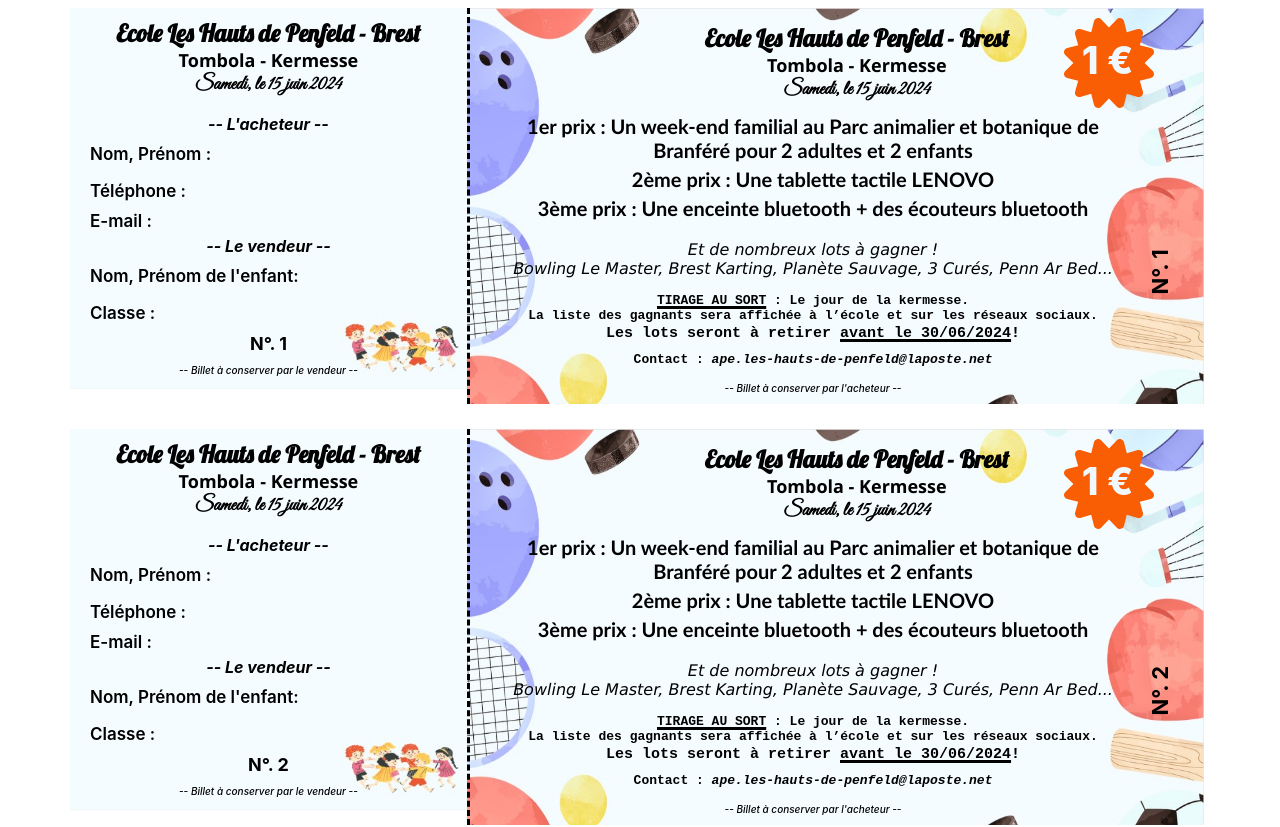
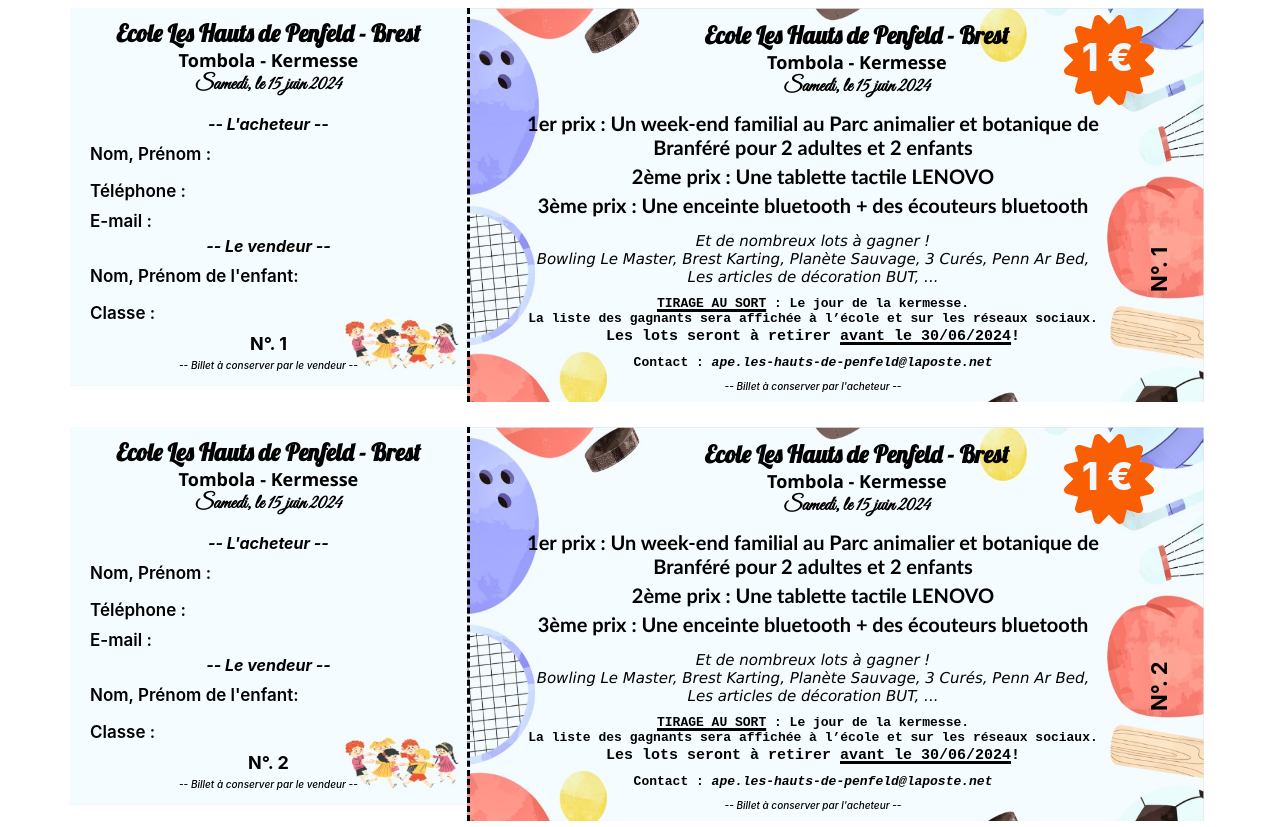
Before and after one commit to VSABernard/ticket-tombola, a React (Create React App) app: page / in a window 1280 px wide. Shown: the top 827 px of the page. Built offline with nearby package versions, Linux system fonts and the light colour scheme.

Commit message:
Add prizes subs - BUT

```diff
--- a/src/components/Form/Form.css
+++ b/src/components/Form/Form.css
@@ -39,7 +39,7 @@
 }
 
 .form-footer {
-    padding-bottom: 13px;
+    padding-bottom: 15px;
 }
 
 .form-number {
--- a/src/components/Infos/Infos.css
+++ b/src/components/Infos/Infos.css
@@ -13,7 +13,7 @@
 .head {
     display: flex;
     flex-direction: row;
-    margin-top: 15px;
+    margin-top: 12px;
 }
 
 .header-infos {
--- a/src/components/Infos/Infos.jsx
+++ b/src/components/Infos/Infos.jsx
@@ -2,7 +2,7 @@ import React from "react";
 import { FontAwesomeIcon } from '@fortawesome/react-fontawesome';
 import { faCertificate } from '@fortawesome/free-solid-svg-icons'
 import Header from "../Header/Header";
-import Price from "../Price/Price";
+import Prize from "../Prize/Prize";
 import "./Infos.css";
 
 const Infos = ({ticketNumber}) => {
@@ -17,7 +17,7 @@ const Infos = ({ticketNumber}) => {
                     <p className="badge">1 €</p>
                 </div>
             </div>
-            <Price ticketNumber={ticketNumber}/>
+            <Prize ticketNumber={ticketNumber}/>
         </div>
     )
 }
--- a/src/components/Price/Price.css
+++ b/src/components/Prize/Prize.css
@@ -35,11 +35,11 @@ h4 {
 
 .subt-price {
     font-family: 'Lucida Sans', 'Lucida Sans Regular', 'Lucida Grande', 'Lucida Sans Unicode', Geneva, Verdana, sans-serif;
-    font-size: 16px;
+    font-size: 15px;
     font-weight: 500;
     font-style: italic;
-    margin-top: 15px;
-    margin-bottom: 15px;
+    margin-top: 10px;
+    margin-bottom: 10px;
 }
 
 .lottery-date, h5 {
@@ -77,7 +77,7 @@ h4 {
 }
 
 .footer p {
-    padding-top: 10px;
+    padding-top: 5px;
 }
 
 .ticket-number {
--- a/src/components/Price/Price.js
+++ b/src/components/Prize/Prize.js
@@ -1,6 +1,6 @@
 import React from "react";
 import Number from "../Number/Number";
-import "./Price.css";
+import "./Prize.css";
 
 const Price = ({ticketNumber}) => {
     return(
@@ -13,7 +13,8 @@ const Price = ({ticketNumber}) => {
                 </div>
                 <div className="subt-price">
                     <p>Et de nombreux lots à gagner !</p>
-                    <p>Bowling Le Master, Brest Karting, Planète Sauvage, 3 Curés, Penn Ar Bed...</p>
+                    <p>Bowling Le Master, Brest Karting, Planète Sauvage, 3 Curés, Penn Ar Bed,</p>
+                    <p>Les articles de décoration BUT, ...</p>
                 </div>
                 <div className="lottery-date">
                     <p> <s className="lottery">TIRAGE AU SORT</s > : Le jour de la kermesse.</p>
```
